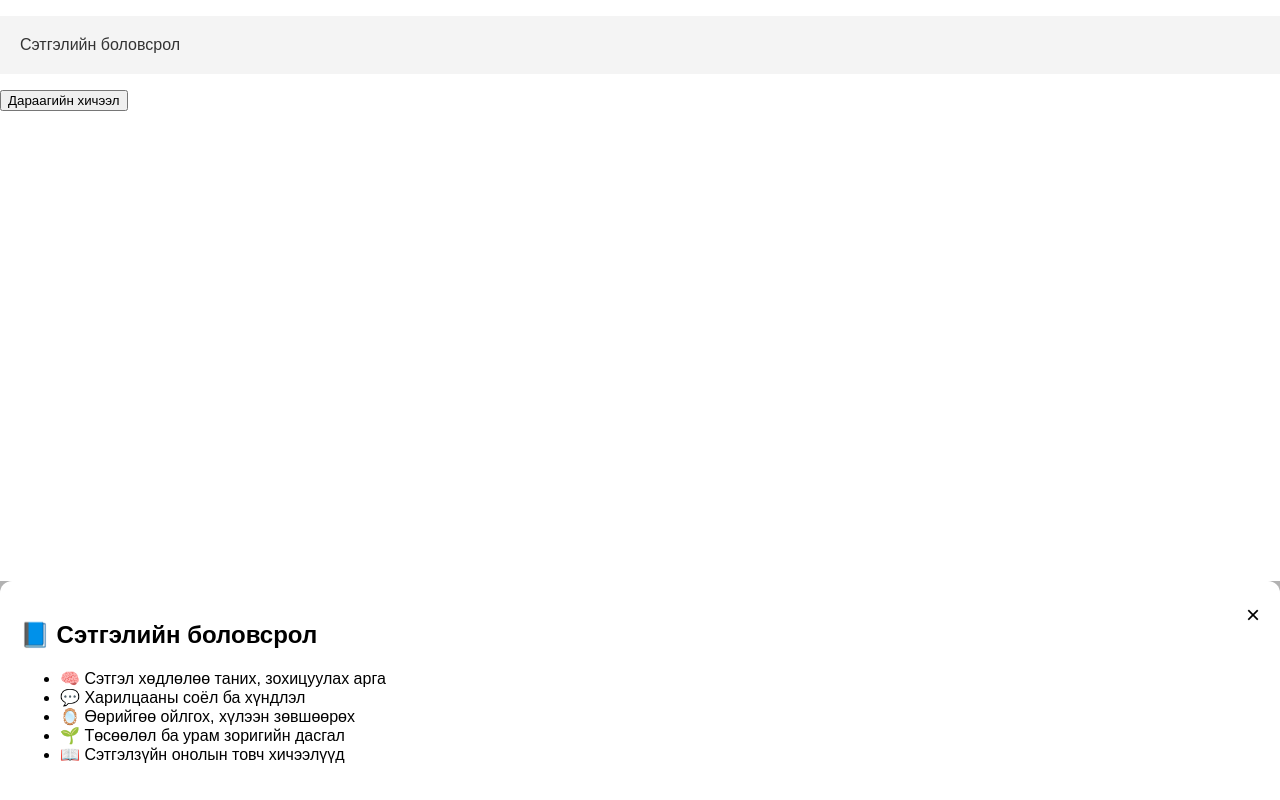
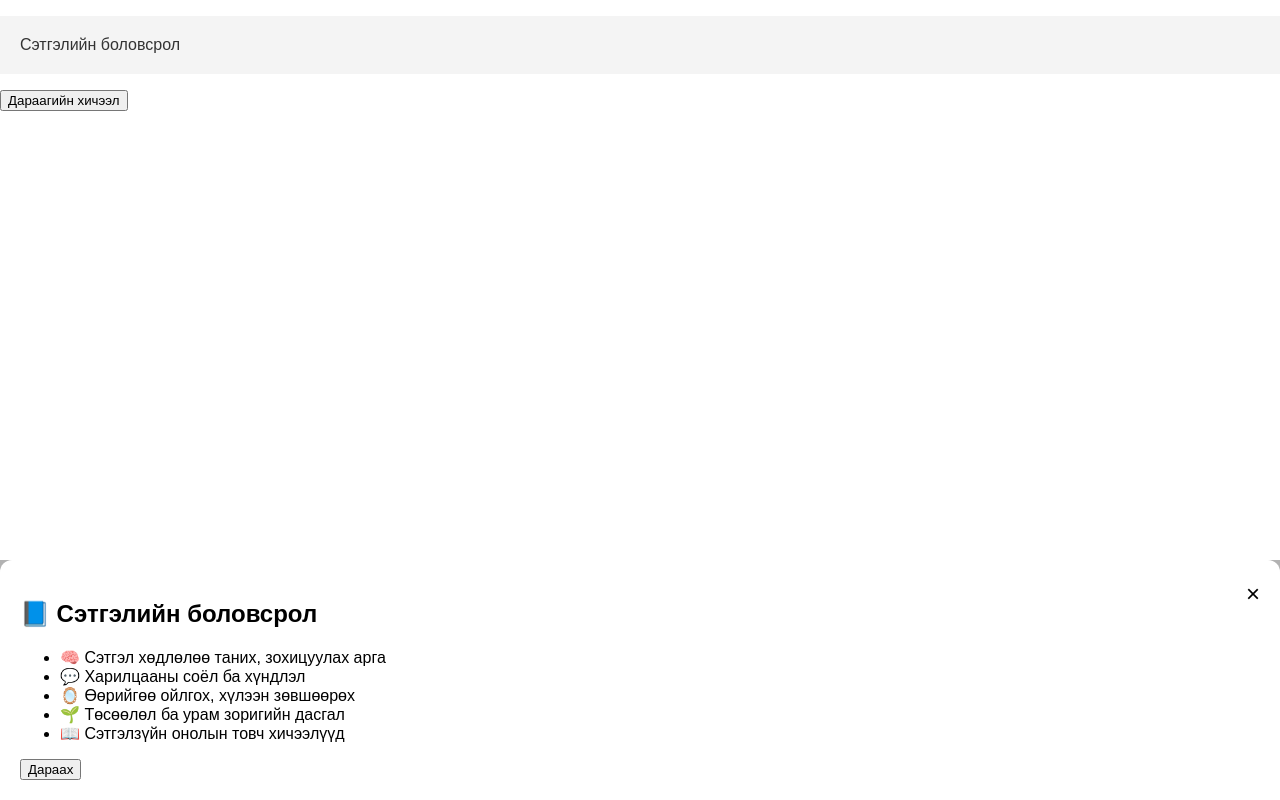
Before and after one commit to oyunsanaaai/Oyunsanaa-chat-hutulbur, a plain HTML site: page index.html in a window 1280 px wide. Both pictures are taken after a click on the item "Сэтгэлийн боловсрол". Drawn offline with Linux system fonts and the light colour scheme.

Commit message:
Update index.html

```diff
--- a/index.html
+++ b/index.html
@@ -70,6 +70,10 @@
         <li>🌱 Төсөөлөл ба урам зоригийн дасгал</li>
         <li>📖 Сэтгэлзүйн онолын товч хичээлүүд</li>
       </ul>
+
+      <div class="modal-footer">
+  <button onclick="alert('Дараагийн хэсэг рүү шилжлээ')">Дараах</button>
+</div>
     </div>
   </div>
 
```
